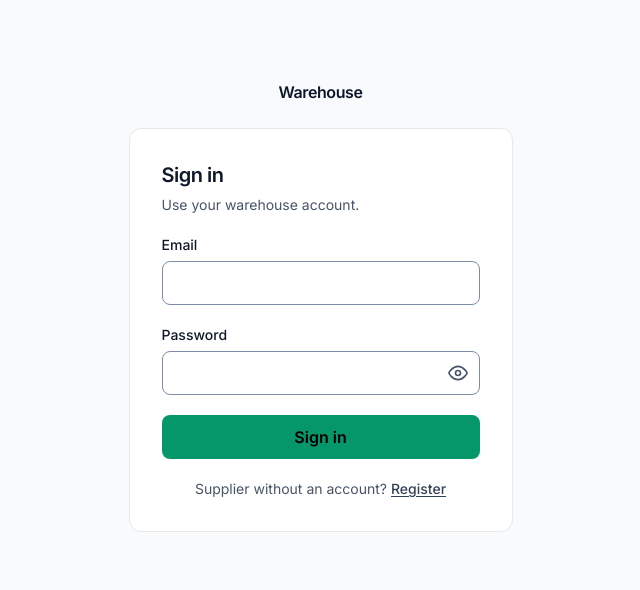
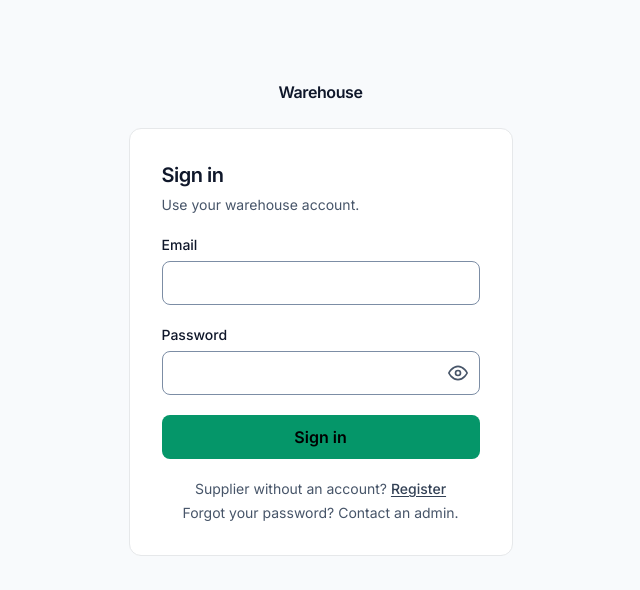
Before and after one commit to Patriciusss/Sistem-Manajemen-Gudang, a Next.js app: page /login in a window 1280 px wide. Shown: the top 590 px of the page, without its empty margins (312-952 px from the left). Built offline with nearby package versions, Linux system fonts and the light colour scheme; no server answers.

Commit message:
feat: add forgot password hint to login page

```diff
--- a/src/app/(auth)/login/page.jsx
+++ b/src/app/(auth)/login/page.jsx
@@ -45,6 +45,7 @@ export default function LoginPage() {
           <Link href="/register" className="font-medium text-primary underline underline-offset-2">
             Register
           </Link>
+          <span className="mt-1 block">Forgot your password? Contact an admin.</span>
         </>
       }
     >
```
